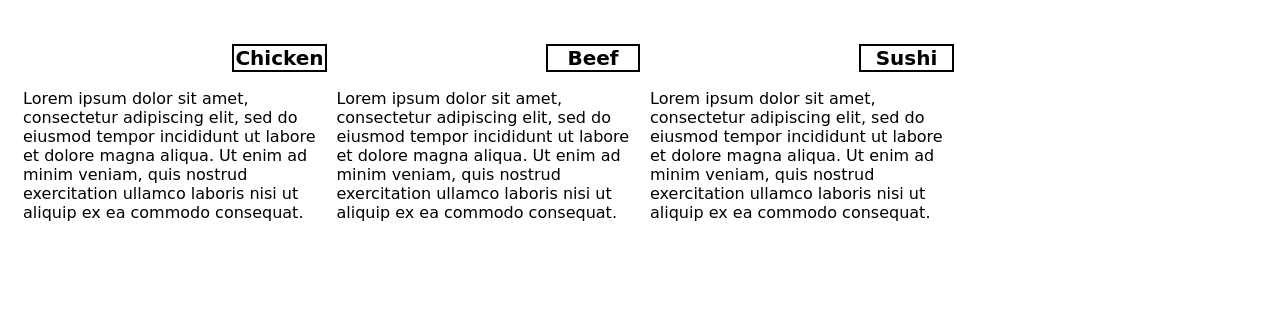
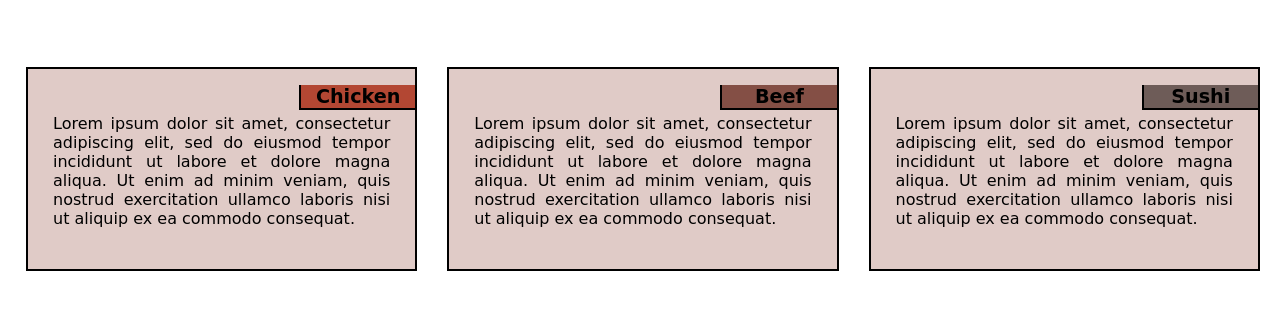
Before and after one commit to rachel-ellis/coursera-test, a plain HTML site: page module2solution/index.html in a window 1280 px wide. Shown: the part 62-372 px from the top of the page. Drawn offline with Linux system fonts and the light colour scheme.

Commit message:
fixed most styling errors according to specifications

```diff
--- a/module2solution/css/style.css
+++ b/module2solution/css/style.css
@@ -10,38 +10,47 @@ h1 {
 }
 
 p {
-  margin: 10px;
-  margin-top: 40px;
-  clear: both;
+  margin-top: 20px;
+  text-align: justify;
 }
 
-/* Simple Responsive Framework. */
 .row {
   width: 100%;
-  border: 5px;
-  margin-right: auto;
-  margin-left: auto;
-  padding: 5px;
+  position: relative;
+  margin: 3px;
+  top: 30px;
+}
+
+.box {
+  position: relative;
+  top: 0;
+  background-color: #E0CBC7;
+  margin: 15px;
+  padding: 25px;
+  border: 2px solid black;
 }
 
 .topright {
+  position: absolute;
+  top: 0;
+  right: 0;
   width: 30%;
-  float: right;
-  font-size: 125%;
-  border: 2px solid black;
+  font-size: 120%;
+  border-left: 2px solid black;
+  border-bottom: 2px solid black;
   text-align: center;
 }
 
 #chicken {
-  background-color:
+  background-color: #B34733
 }
 
 #beef {
-  background-color:
+  background-color: #844F45
 }
 
 #sushi {
-  background-color:
+  background-color: #6E5C58
 }
 
 
@@ -49,7 +58,7 @@ p {
 @media (min-width: 992px) {
   .col-lg-3 {
     float: left;
-    width: 25%;
+    width: 33.33%;
   }
 
 }
--- a/module2solution/index.html
+++ b/module2solution/index.html
@@ -6,30 +6,34 @@
 <meta name="viewport" content="width=device-width, initial-scale=1">
 <title></title>
 <link rel="stylesheet" href="css/style.css">
-<style>
-</style>
 </head>
 <body>
 <h1>Our Menu</h1>
 <div class="row">
 	<div class="col-lg-3 col-md-6 col-sm-12">
+		<div class="box">
 			<h2 class="topright" id="chicken">Chicken</h2>
 			<div>
 				<p>Lorem ipsum dolor sit amet, consectetur adipiscing elit, sed do eiusmod tempor incididunt ut labore et dolore magna aliqua. Ut enim ad minim veniam, quis nostrud exercitation ullamco laboris nisi ut aliquip ex ea commodo consequat. </p>
 			</div>
 		</div>
+	</div>
 	<div class="col-lg-3 col-md-6 col-sm-12">
+		<div class="box">
 			<h2 class="topright" id="beef">Beef</h2>
 			<div>
 				<p>Lorem ipsum dolor sit amet, consectetur adipiscing elit, sed do eiusmod tempor incididunt ut labore et dolore magna aliqua. Ut enim ad minim veniam, quis nostrud exercitation ullamco laboris nisi ut aliquip ex ea commodo consequat. </p>
 			</div>
 		</div>
-	<div class="col-lg-3 col-md-6 col-sm-12">
+	</div>
+	<div class="col-lg-3 col-md-12 col-sm-12">
+		<div class="box">
 			<h2 class="topright" id="sushi">Sushi</h2>
 			<div>
 				<p>Lorem ipsum dolor sit amet, consectetur adipiscing elit, sed do eiusmod tempor incididunt ut labore et dolore magna aliqua. Ut enim ad minim veniam, quis nostrud exercitation ullamco laboris nisi ut aliquip ex ea commodo consequat. </p>
 			</div>
 		</div>
 	</div>
+</div>
 </body>
 </html>
```
Lines whose indentation alone changed are shown as unchanged.
